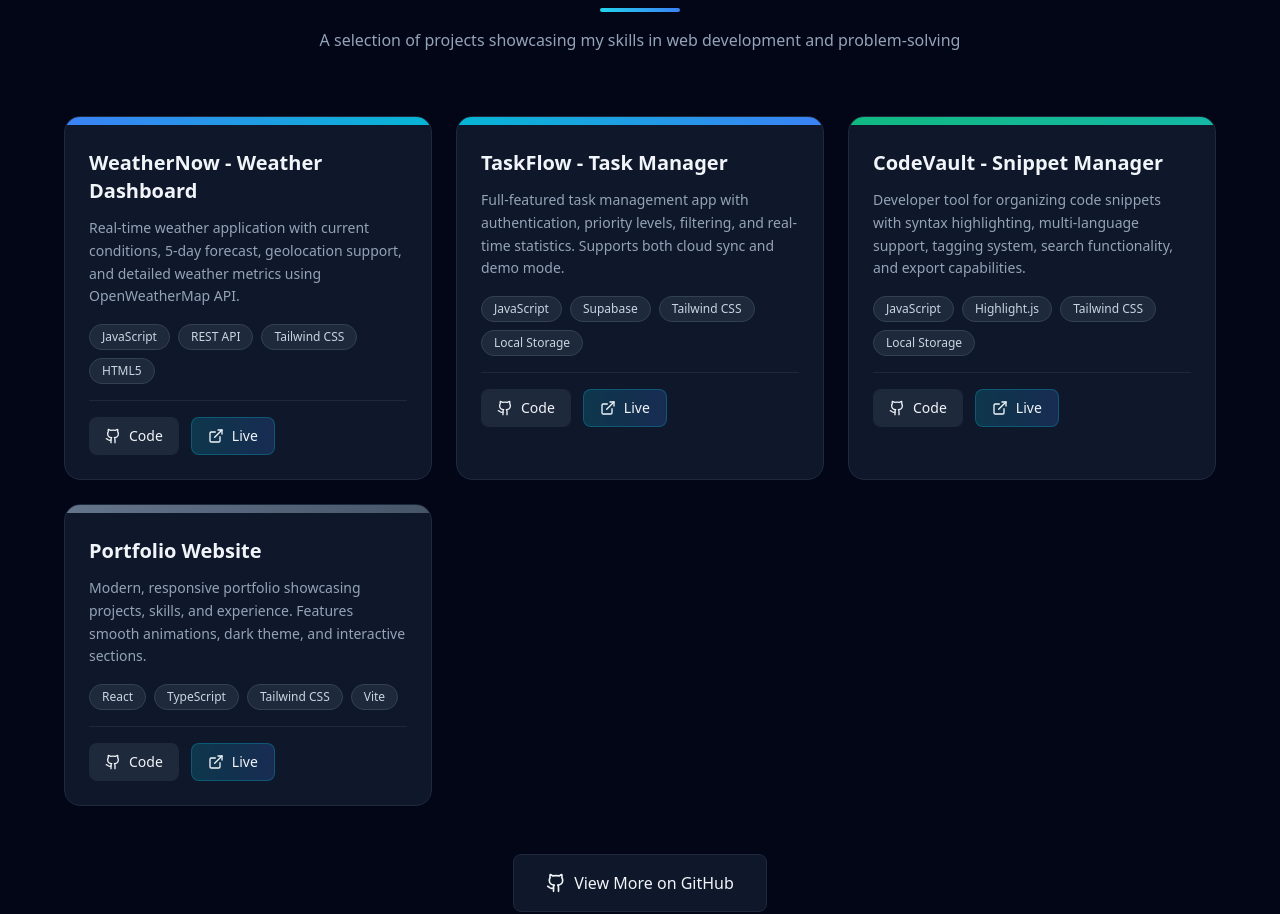
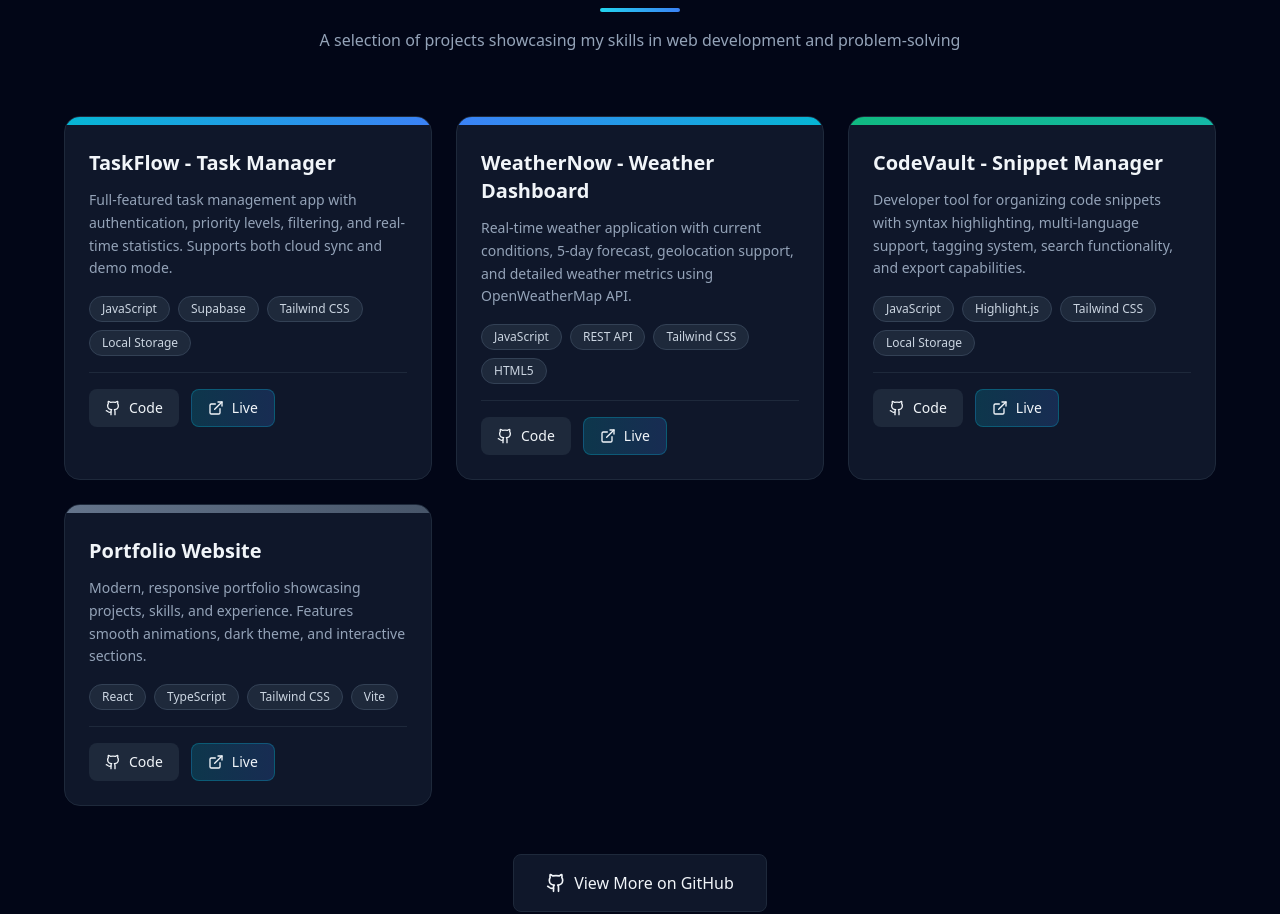
Before and after one commit to DarkSorcerer14/ayush-aryan-portfolio, a React (Vite) app: page / in a window 1280 px wide. Shown: the part 3240-4154 px from the top of the page. Built offline with nearby package versions, Linux system fonts and the light colour scheme.

Commit message:
Update Projects.tsx

```diff
--- a/src/components/Projects.tsx
+++ b/src/components/Projects.tsx
@@ -11,6 +11,15 @@ interface Project {
 
 const Projects: React.FC = () => {
   const projects: Project[] = [
+        {
+      title: 'TaskFlow - Task Manager',
+      description:
+        'Full-featured task management app with authentication, priority levels, filtering, and real-time statistics. Supports both cloud sync and demo mode.',
+      tech: ['JavaScript', 'Supabase', 'Tailwind CSS', 'Local Storage'],
+      gradient: 'from-cyan-500 to-blue-500',
+      github: 'https://github.com/DarkSorcerer14/taskflow-smart-manager',
+      live: 'https://darksorcerer14.github.io/taskflow-smart-manager/',
+    },
     {
       title: 'WeatherNow - Weather Dashboard',
       description:
@@ -19,15 +28,6 @@ const Projects: React.FC = () => {
       gradient: 'from-blue-500 to-cyan-500',
       github: 'https://github.com/DarkSorcerer14/weather-dashboard',
       live: 'https://darksorcerer14.github.io/weather-dashboard/',
-    },
-    {
-      title: 'TaskFlow - Task Manager',
-      description:
-        'Full-featured task management app with authentication, priority levels, filtering, and real-time statistics. Supports both cloud sync and demo mode.',
-      tech: ['JavaScript', 'Supabase', 'Tailwind CSS', 'Local Storage'],
-      gradient: 'from-cyan-500 to-blue-500',
-      github: 'https://github.com/DarkSorcerer14/taskflow-smart-manager',
-      live: 'https://darksorcerer14.github.io/taskflow-smart-manager/',
     },
     {
       title: 'CodeVault - Snippet Manager',
```
